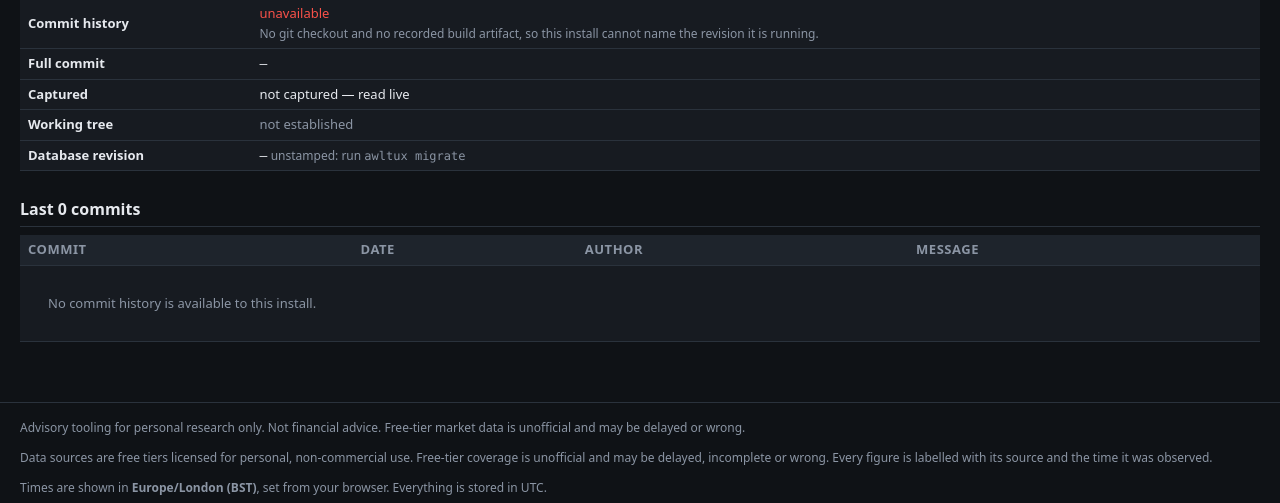
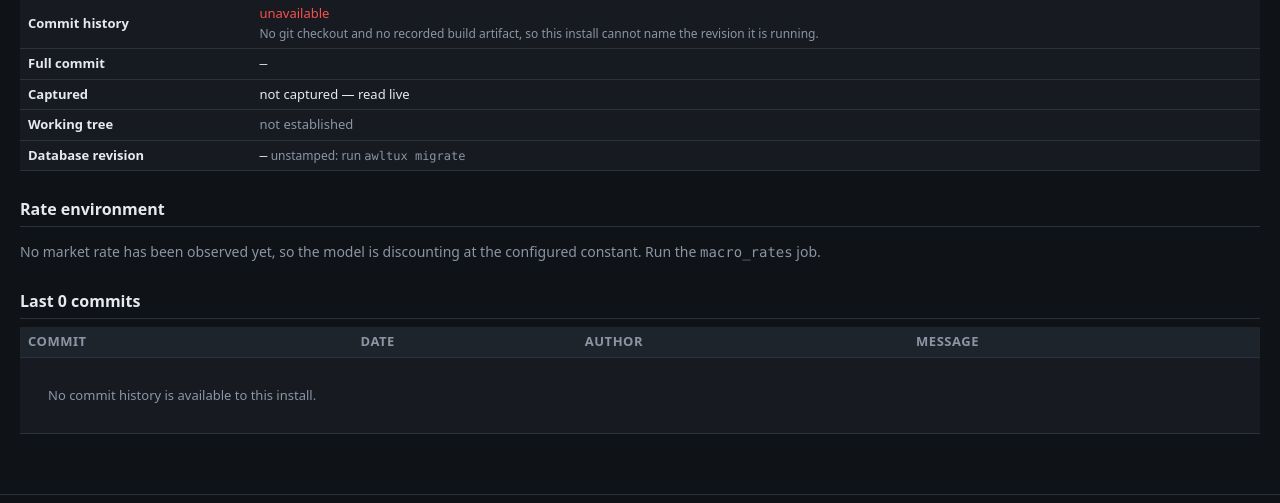
Before and after one commit to awltux/AwltuxTrading, a FastAPI app: page /info in a window 1280 px wide. Shown: the part 227-730 px from the top of the page. Run offline with FastAPI, Linux system fonts and the light colour scheme; data that the repository does not hold is empty; some libraries are stand-ins or nearby versions.

Commit message:
Show the curve as a shape, and state the condition that would falsify it
The macro reading this rests on is only useful if it can be shown to be wrong. So
the Info page now reports what the Treasury published -- the tenors, the 10s30s
spread, and the rate the model is actually discounting at -- and states the number
that would falsify the reading.

**The curve, not one rate.** The whole curve is stored with every observation
because a long end that has moved away from the short end is the thing worth
noticing, and a single point cannot show it. The spread is the number that shows a
repricing; the level alone does not distinguish a repricing from a general move.

**The falsifier is a number, and the page says which half of it is measured.** The
condition is that the 30-year settles below 4.50% *for a full quarter*. One
observation is stored, not a quarter of them, so the level is checked and the
duration is not -- and the note says exactly that. Reporting the duration as
evaluated would be the same class of error as the coverage column that reported
missing work as done, which is the bug this session has already had to fix once.

Nothing here predicts. It reports what was published and what would show the reading
to be wrong, which is the only part of a macro view that can be checked.

1048 tests pass, ruff clean.

```diff
--- a/src/awltux/web/queries.py
+++ b/src/awltux/web/queries.py
@@ -15,6 +15,7 @@ from typing import Any, Literal
 from sqlalchemy import Select, desc, func, select
 from sqlalchemy.orm import Session
 
+from awltux.analysis import macro
 from awltux.db import (
     DecisionOutcome,
     DecisionRun,
@@ -834,6 +835,68 @@ def price_history_waiting_note(session: Session, ticker: str, *, bars: int) -> s
 
 
 
+#: The tenors worth showing. Two ends and two middles: enough to see the shape of
+#: the curve without turning the page into a data dump.
+CURVE_TENORS = ("3 Mo", "2 Yr", "10 Yr", "30 Yr")
+
+#: The condition under which the "long end is under pressure" reading is wrong.
+#:
+#: Stated as a number, and stated at all, because a claim with no falsifier is not
+#: a reading -- it is a mood, and it cannot be shown to be wrong. From the source
+#: material this comes from: if the 30-year settles below this and stays there for
+#: a full quarter, buyers came back on their own and most of the reading does not
+#: happen.
+#:
+#: **The duration is not tracked.** One observation is stored, not a quarter of
+#: them, so this reports today's level against the threshold and says plainly that
+#: the "for a quarter" half is not being measured. Claiming the falsifier had been
+#: evaluated would be the same class of error as the coverage column that reported
+#: missing work as done.
+FALSIFIER_TENOR = "30 Yr"
+FALSIFIER_LEVEL = 0.045
+
+
+def rate_environment(session: Session) -> dict[str, Any] | None:
+    """The observed yield curve and the condition that would falsify its reading.
+
+    Reports, never predicts. It says what the Treasury published, what the long end
+    is doing relative to the short end, and what number would show the reading to be
+    wrong -- which is the only part of a macro view that can be checked.
+    """
+    observation = macro.read_observation(session)
+    if observation is None:
+        return None
+
+    curve = macro.stored_curve(session)
+    shown = {tenor: curve[tenor] for tenor in CURVE_TENORS if tenor in curve}
+
+    long_end = curve.get(FALSIFIER_TENOR)
+    short_end = curve.get("10 Yr")
+    # A positive spread means the market charges more to lend for longer, which is
+    # the normal shape. The reading is about the long end being repriced, so the
+    # number that matters is how far it has moved from the ten-year.
+    spread = None if long_end is None or short_end is None else long_end - short_end
+
+    falsified = None if long_end is None else (long_end / 100.0) < FALSIFIER_LEVEL
+
+    return {
+        "as_of": observation.as_of,
+        "tenor": observation.tenor,
+        "value": observation.value,
+        "source": observation.source,
+        "curve": shown,
+        "spread_10s30s": spread,
+        "falsifier_tenor": FALSIFIER_TENOR,
+        "falsifier_level": FALSIFIER_LEVEL,
+        "falsifier_met": falsified,
+        "falsifier_note": (
+            f"the reading is falsified if the {FALSIFIER_TENOR} settles below "
+            f"{FALSIFIER_LEVEL:.2%} for a full quarter; the level is checked here, "
+            "the duration is not"
+        ),
+    }
+
+
 def latest_quotes(session: Session, tickers: list[str]) -> dict[str, Quote]:
     if not tickers:
         return {}
--- a/src/awltux/web/routes/dashboard.py
+++ b/src/awltux/web/routes/dashboard.py
@@ -426,6 +426,10 @@ def _provenance_note(info) -> str:
 def info_page(request: Request) -> HTMLResponse:
     """What this process is running, and which commit that was."""
     info = load_build_info(DEFAULT_COMMIT_COUNT)
+    with session_scope() as session:
+        # The rate environment belongs on this page: it is what the model is
+        # valuing against, in the same way the commit is what it is running.
+        environment = queries.rate_environment(session)
     return templates.TemplateResponse(
         request,
         "info.html",
@@ -434,5 +438,6 @@ def info_page(request: Request) -> HTMLResponse:
             "version": __version__,
             "revision": _schema_revision(),
             "provenance": _provenance_note(info),
+            "environment": environment,
         },
     )
--- a/src/awltux/web/templates/info.html
+++ b/src/awltux/web/templates/info.html
@@ -66,6 +66,82 @@
   </tbody>
 </table>
 
+{#
+  The rate environment, reported rather than predicted.
+
+  The discount rate is the only input the model takes from the market, so what the
+  market is charging belongs on the page that says what this install is running.
+  The curve is shown as a shape, not a single number: a long end that has moved away
+  from the short end is the thing worth noticing and one point cannot show it.
+
+  The falsifier is stated as a number because a claim without one cannot be shown to
+  be wrong -- and the page says plainly that only the level is checked, not the
+  duration, because one observation is stored rather than a quarter of them.
+#}
+<h2>Rate environment</h2>
+{% if environment %}
+  <table class="grid compact">
+    <tbody>
+      <tr>
+        <th>Risk-free rate used</th>
+        <td>
+          {{ environment.value | pct(2, false) }}
+          <span class="muted small">
+            {{ environment.tenor }} US Treasury par yield, published
+            {{ environment.as_of or 'an unrecorded date' }}
+          </span>
+        </td>
+      </tr>
+      <tr>
+        <th>Curve</th>
+        <td class="small">
+          {% for tenor, rate in environment.curve.items() %}
+            <code>{{ tenor }}</code> {{ rate | number(2) }}%{% if not loop.last %} · {% endif %}
+          {% else %}
+            <span class="muted">no curve stored with this observation</span>
+          {% endfor %}
+        </td>
+      </tr>
+      <tr>
+        <th>10s30s</th>
+        <td>
+          {% if environment.spread_10s30s is not none %}
+            {{ environment.spread_10s30s | number(2) }} points
+            <span class="muted small">
+              — how much more the market charges to lend for 30 years than for 10;
+              a widening means the long end is being repriced
+            </span>
+          {% else %}
+            <span class="muted">not computable from the stored curve</span>
+          {% endif %}
+        </td>
+      </tr>
+      <tr>
+        <th>Falsifier</th>
+        <td>
+          {% if environment.falsifier_met is none %}
+            <span class="muted">no {{ environment.falsifier_tenor }} level to compare</span>
+          {% elif environment.falsifier_met %}
+            <span class="good">met</span>
+            <span class="muted small">
+              — the {{ environment.falsifier_tenor }} is below
+              {{ environment.falsifier_level | pct(2, false) }}
+            </span>
+          {% else %}
+            <span class="muted">not met</span>
+          {% endif %}
+          <br><span class="muted small">{{ environment.falsifier_note }}</span>
+        </td>
+      </tr>
+    </tbody>
+  </table>
+{% else %}
+  <p class="muted">
+    No market rate has been observed yet, so the model is discounting at the
+    configured constant. Run the <code>macro_rates</code> job.
+  </p>
+{% endif %}
+
 <h2>Last {{ info.commits | length }} commits</h2>
 <table class="grid compact">
   <thead>
```
Also changed, not shown: src/awltux/analysis/macro.py (+24 -0 lines), tests/test_macro_rates.py (+109 -0 lines).
